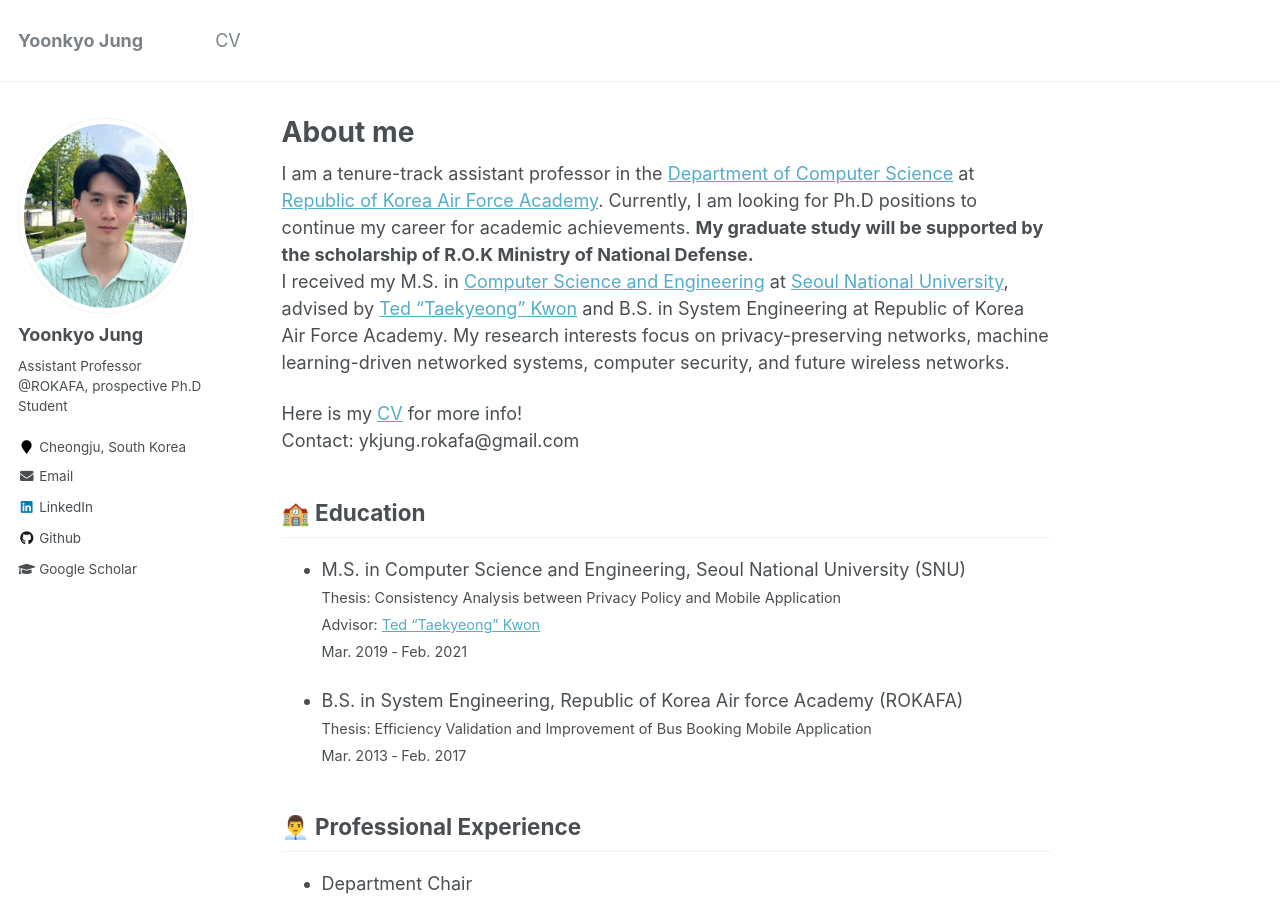
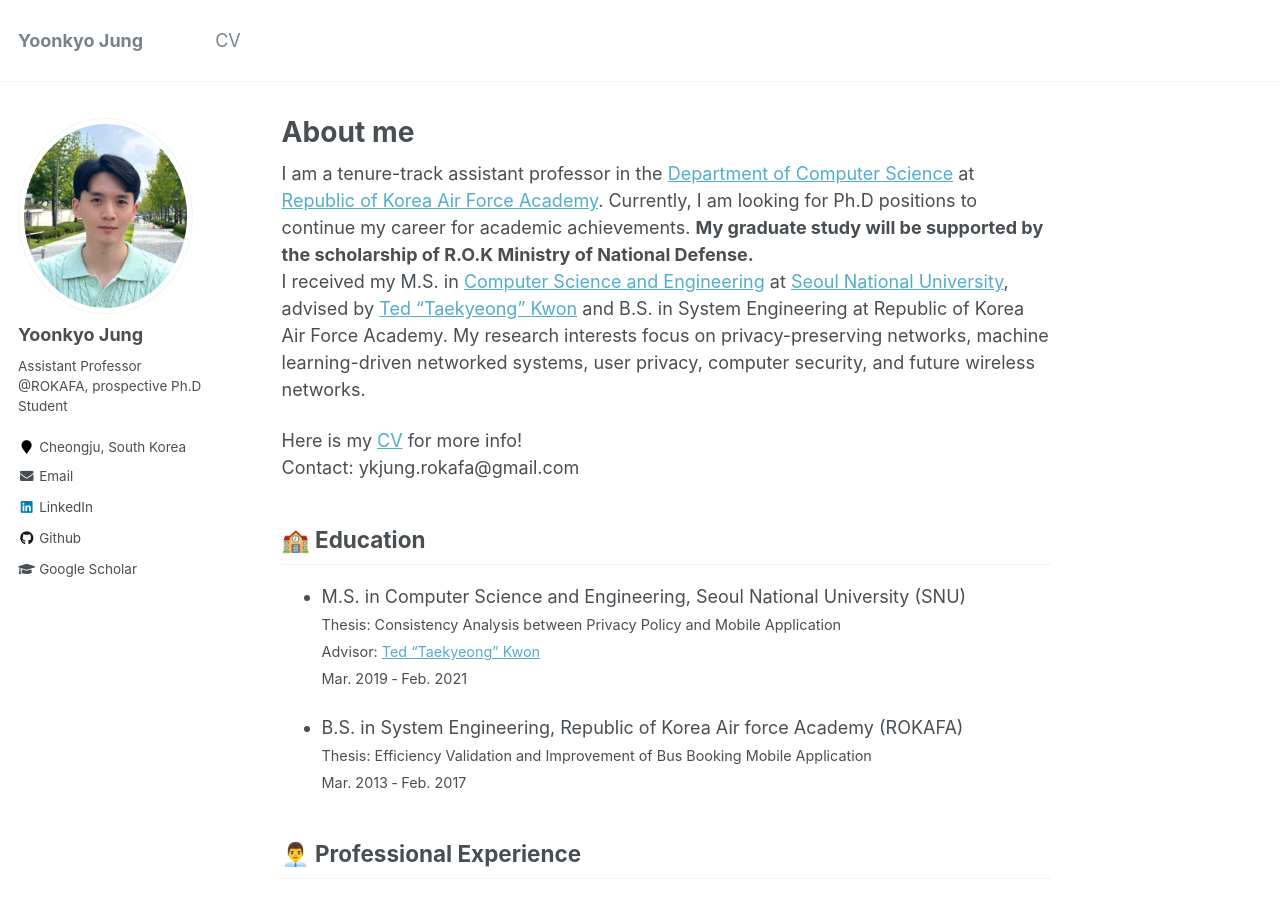
Before and after one commit to Yoonkyo/yoonkyo.github.io, a Jekyll site: the page built from _pages/about.md, in a window 1280 px wide and 900 px high. Built offline with Jekyll 4.4.1, drawn with Linux system fonts in a browser that asks for light colours; formulas are drawn with MathJax 3; some of the changed text lies outside the part shown.

Commit message:
add info

```diff
--- a/_pages/about.md
+++ b/_pages/about.md
@@ -9,7 +9,7 @@
 ---
 
 I am a tenure-track assistant professor in the [Department of Computer Science](https://rokaf.airforce.mil.kr/afa/1424/subview.do) at [Republic of Korea Air Force Academy](https://rokaf.airforce.mil.kr/afa/index.do). Currently, I am looking for Ph.D positions to continue my career for academic achievements. **My graduate study will be supported by the scholarship of R.O.K Ministry of National Defense.** \\
-I received my M.S. in [Computer Science and Engineering](https://cse.snu.ac.kr/) at [Seoul National University](https://www.snu.ac.kr/), advised by [Ted "Taekyeong" Kwon](https://mmlab.snu.ac.kr/) and B.S. in System Engineering at Republic of Korea Air Force Academy. My research interests focus on privacy-preserving networks, machine learning-driven networked systems, computer security, and future wireless networks.
+I received my M.S. in [Computer Science and Engineering](https://cse.snu.ac.kr/) at [Seoul National University](https://www.snu.ac.kr/), advised by [Ted "Taekyeong" Kwon](https://mmlab.snu.ac.kr/) and B.S. in System Engineering at Republic of Korea Air Force Academy. My research interests focus on privacy-preserving networks, machine learning-driven networked systems, user privacy, computer security, and future wireless networks.
 
 Here is my [CV](/cv_yoonkyo.pdf) for more info! \\
 Contact: ykjung.rokafa@gmail.com
@@ -83,7 +83,7 @@
 ------
 * Journal
   * __Yoonkyo Jung__, JinYi Yoon, "A Survey on Model Aggregation Approaches in Federated Learning", IEEE Access (To be submitted)
-  * Byungho Jung, Seong In Hwang, __Yoonkyo Jung__, Namkyu Lim, "Analysis and Prioritization of the Performance Improvement Evaluation Index for Air Force Advanced Trainers (T‑50 Series) ", Journal of the Korean Society of Supply Chain Management (Accepted), 2023.
+  * Byungho Jung, Seong In Hwang, __Yoonkyo Jung__, Namkyu Lim, "Analysis and Prioritization of the Performance Improvement Evaluation Index for Air Force Advanced Trainers (T‑50 Series)", Journal of the Korean Society of Supply Chain Management (Accepted), 2023.
   * __Yoonkyo Jung__, "Reliability Analysis of Privacy Policies Using Android Static Analysis", KIPS Transactions on Computer and Communication Systems, Vol.12, No.1, 2023.
   * Jaesung Sim, __Yoonkyo Jung__, "Design of Surveillance Device Control System Using Audio Beamforming", Journal of Military Science Research, Vol.73, No.2, 2022.
   * __Yoonkyo Jung__, "Development and Performance Evaluation of Chatbot System for Office Automation", Asia-pacific Journal of Convergent Research Interchange, Vol.8, No.10, 2022.
```
Also changed, not shown: other parts of _pages/about.md (+7 -0 lines), 1 other file.
